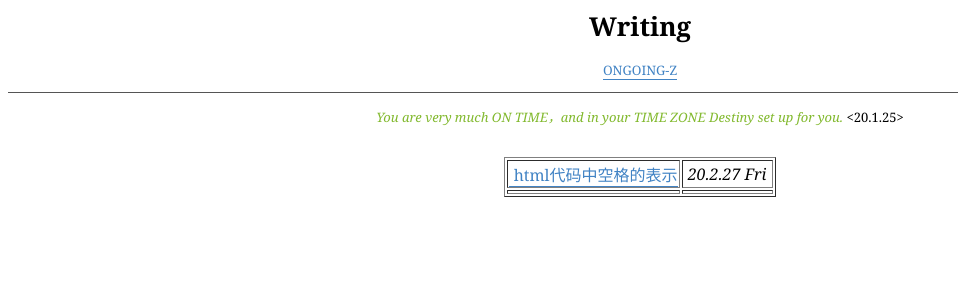
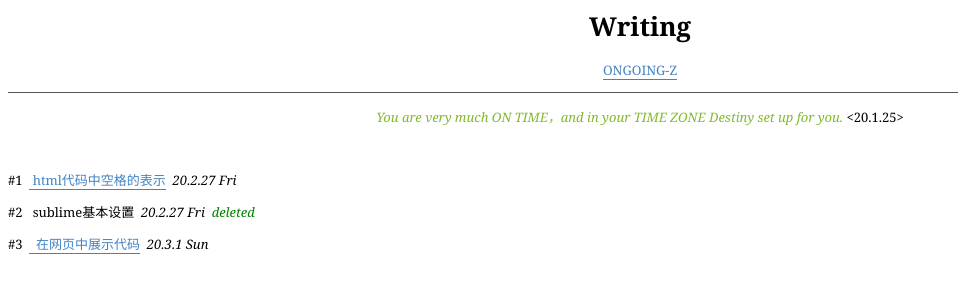
Before and after one commit to ONGOING-Z/My-Website, a plain HTML site: page content/writing.html in a window 1280 px wide. Shown: the whole page, without its empty margins (0-958 px from the left). Drawn offline with Linux system fonts and the light colour scheme.

Commit message:
website modify data: 20.3.1

```diff
--- a/content/writing.html
+++ b/content/writing.html
@@ -44,17 +44,32 @@
                     your TIME ZONE Destiny set up for you.</font></i>  <20.1.25></p></center>
 	</div>
     <br>
+    <!--
     <center>
 	<table border="1">
 	<tr>
-	<td><a href="./writing_content/20_2_27_1_space.html">&nbsphtml代码中空格的表示</a></td>
+	<td>#1&nbsp<a href="./writing_content/20_2_27_1_space.html">&nbsphtml代码中空格的表示</a></td>
 	<td><i>&nbsp20.2.27 Fri&nbsp</i></td>
 	</tr>
-	<tr>
-	<td></td>
-	<td></td>
+    <tr>
+	<td><a href="./writing_content/sublime_using.html">&nbsp sublime基本设置</a></td>
+	<td><i>&nbsp20.2.27 Fri&nbsp</i></td>
 	</tr>
 	</table>
     </center>
-	</body>
+    -->
+    <p>#1&nbsp
+      <a href="./writing_content/20_2_27_1_space.html">&nbsphtml代码中空格的表示</a>
+      <i>&nbsp20.2.27 Fri&nbsp</i>
+    </p>
+	<p>#2&nbsp
+    <!--<a
+        href="./writing_content/sublime_using.html">-->&nbspsublime基本设置<!--</a>-->
+      <i>&nbsp20.2.27 Fri&nbsp <font color="green">deleted</font></i>
+    </p>
+    <p>#3&nbsp
+      <a href="./writing_content/20_3_1_show_code_in_webpages.html">&nbsp 在网页中展示代码</a>
+      <i>&nbsp20.3.1 Sun&nbsp</i>
+    </p>
+  </body>
 </html>
```
Also changed, not shown: content/code_content/code_1.html (+2 -2 lines), content/writing_content/20_3_1_show_code_in_webpages.html (added, +6 -0 lines), index.html (+2 -1 lines).
